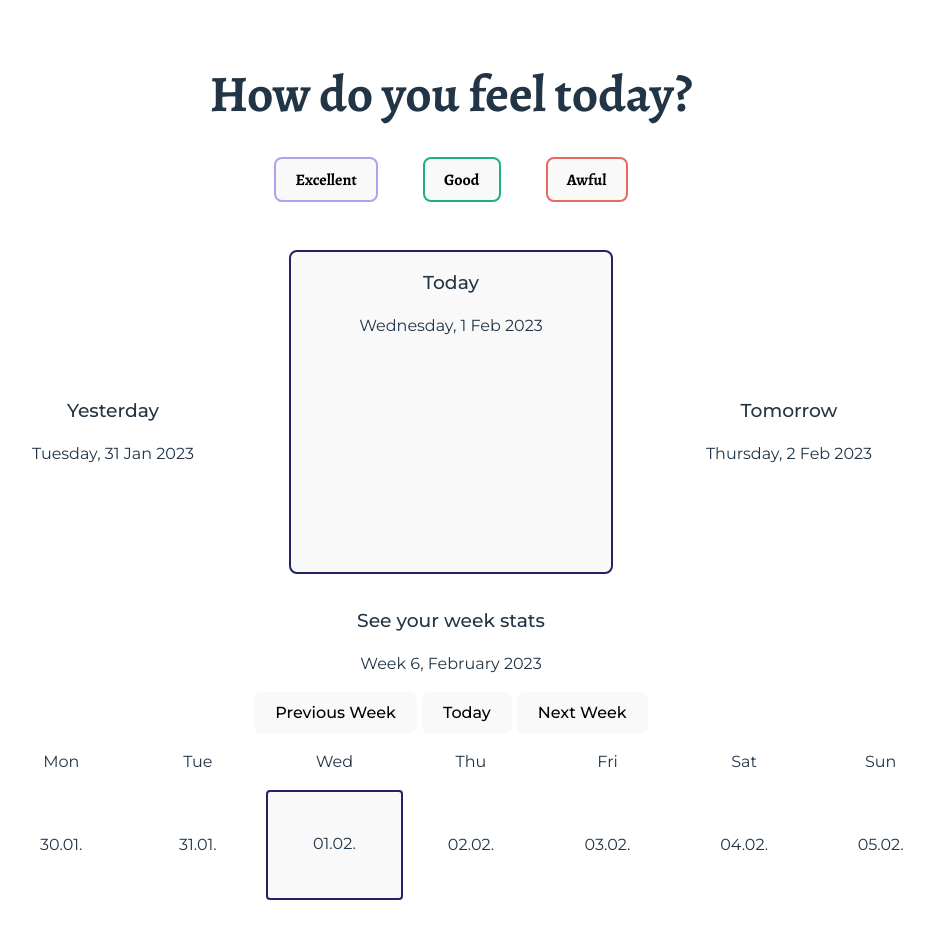
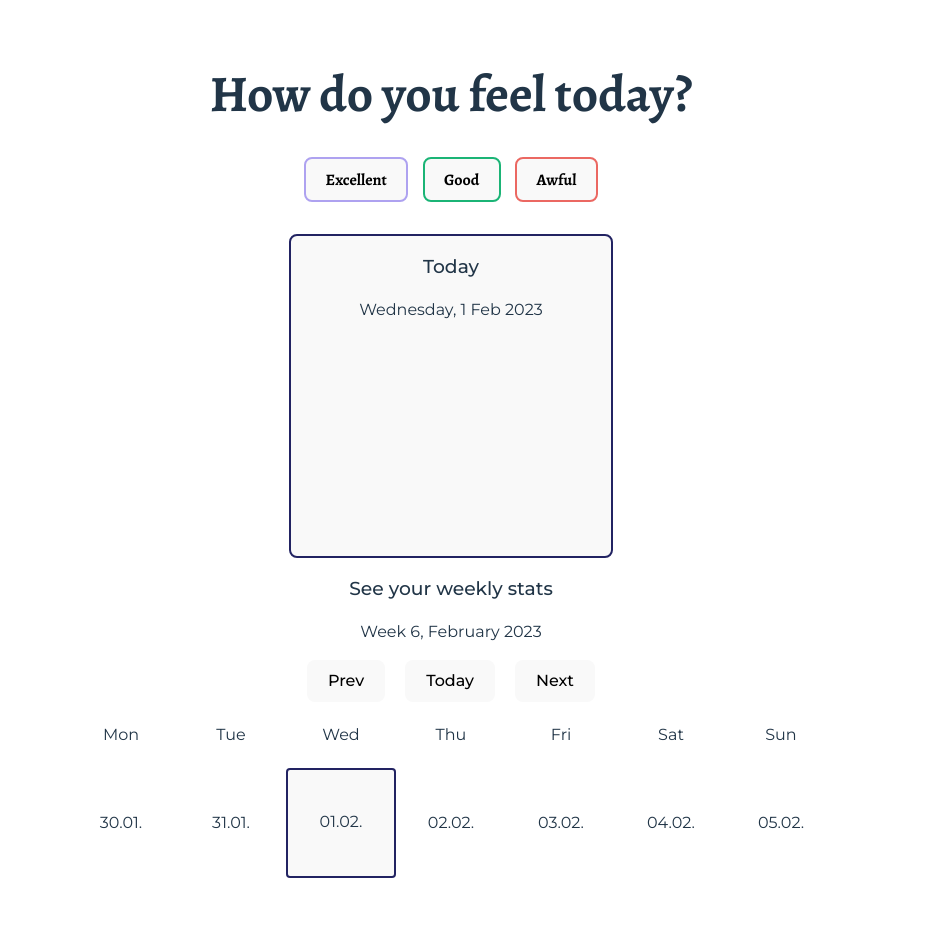
Before and after one commit to ni4yja/mood-app, a Vue app: page / in a window 1280 px wide. Shown: the top 938 px of the page, without its empty margins (189-1123 px from the left). Built offline with nearby package versions, Linux system fonts and the light colour scheme; the HTML template or start-up script is replaced by a standard one.

Commit message:
fix responsive

```diff
--- a/src/App.vue
+++ b/src/App.vue
@@ -16,8 +16,6 @@ const timestamp = new Date().getTime(today.value) / 1000
 
 const formattedDates = ref({
   today: dayjs().format('dddd, D MMM YYYY'),
-  yesterday: dayjs().subtract(1, 'days').format('dddd, D MMM YYYY'),
-  tomorrow: dayjs().add(1, 'days').format('dddd, D MMM YYYY')
 })
 
 const setMoodStats = (date, timestamp, mood) => {
@@ -61,13 +59,6 @@ const closeModal = () => {
       Awful
     </button>
   </div>
-  <div class="today-mood">
-    <div class="view-more yesterday">
-      <div class="day-title">
-        <h3>Yesterday</h3>
-        <p>{{ formattedDates.yesterday }}</p>
-      </div>
-    </div>
   <div class="day-card today" :class="todayMood?.color">
     <div class="day-title">
       <h3>Today</h3>
@@ -80,20 +71,12 @@ const closeModal = () => {
       </button>
     </div>
   </div>
-    <div class="view-more tomorrow">
-      <div class="day-title">
-        <h3>Tomorrow</h3>
-        <p>{{ formattedDates.tomorrow }}</p>
-      </div>
-    </div>
-  </div>
   <CalendarWeek />
   <AddNoteModal v-if="isModalOpen" :isModalOpen="isModalOpen" :todayRecord="todayMood" @hide-modal="closeModal" />
 </template>
 
 <style scoped>
 .mood-options {
-  max-width: 40%;
   margin: 0 auto 2rem;
   display: flex;
   justify-content: space-around;
@@ -128,14 +111,7 @@ button.awful:hover {
   background: #eb6862;
 }
 
-.today-mood {
-  display: flex;
-  justify-content: space-between;
-  align-items: center;
-}
-
 .day-card {
-  min-width: 20rem;
   min-height: 20rem;
   margin: 1rem;
   background-color: #f9f9f9;
@@ -190,4 +166,15 @@ button.awful:hover {
 .note-button:focus {
   outline-color: #fbf7ff;
 }
+
+@media (min-width: 768px) {
+  .mood-options {
+    max-width: 40%;
+  }
+
+  .day-card {
+    max-width: 20rem;
+    margin: 0 auto;
+  }
+}
 </style>
--- a/src/components/CalendarDateSelector.vue
+++ b/src/components/CalendarDateSelector.vue
@@ -26,17 +26,22 @@ const selectNext = () => {
 
 <template>
   <div class="calendar-date-selector">
-    <button @click="selectPrevious">Previous Week</button>
+    <button @click="selectPrevious">Prev</button>
     <button @click="selectCurrent">Today</button>
-    <button @click="selectNext">Next Week</button>
+    <button @click="selectNext">Next</button>
   </div>
 </template>
 
 <style>
 .calendar-date-selector {
-  max-width: 40%;
   margin: 1rem auto;
   display: flex;
   justify-content: space-around;
 }
+
+@media (min-width: 768px) {
+  .calendar-date-selector {
+    max-width: 40%;
+  }
+}
 </style>
--- a/src/components/CalendarWeek.vue
+++ b/src/components/CalendarWeek.vue
@@ -31,32 +31,52 @@ const today = computed(() => dayjs().format('YYYY-MM-DD'))
 </script>
 
 <template>
-  <h3>See your week stats</h3>
+  <h3>See your weekly stats</h3>
   <div class="calendar-week">
     <div class="calendar-week-header">
       <CalendarDateIndicator :selected-date="selectedDate" />
-      <CalendarDateSelector
-        :current-date="today"
-        :selected-date="selectedDate"
-        @dateSelected="selectDate"
-      />
+      <CalendarDateSelector :current-date="today" :selected-date="selectedDate" @dateSelected="selectDate" />
     </div>
-    <CalendarWeekdays />
+    <div class="weekdays-grid">
+      <CalendarWeekdays />
+    </div>
     <ol class="days-grid">
-      <CalendarWeekDayItem
-        v-for="day in weekdays"
-        :key="day.date"
-        :day="day"
-        :is-today="day.date === today"
-      />
+      <CalendarWeekDayItem v-for="day in weekdays" :key="day.date" :day="day" :is-today="day.date === today" />
     </ol>
   </div>
 </template>
 
 <style>
-.days-grid {
+.calendar-week {
+  display: grid;
+  grid-template-areas:
+    "head head head"
+    "weekdays days days"
+    "weekdays days days";
+}
+
+.calendar-week>.calendar-week-header {
+  grid-area: head;
+}
+
+.calendar-week>.weekdays-grid {
+  grid-area: weekdays;
+}
+
+.calendar-week>.days-grid {
   list-style: none;
+  padding: 0;
+  grid-area: days;
   display: grid;
-  grid-template-columns: repeat(7, 1fr);
+}
+
+@media (min-width: 768px) {
+  .calendar-week {
+    display: block;
+  }
+
+  .days-grid {
+    grid-template-columns: repeat(7, 1fr);
+  }
 }
 </style>
--- a/src/components/CalendarWeekDayItem.vue
+++ b/src/components/CalendarWeekDayItem.vue
@@ -56,7 +56,7 @@ const dayClasses = computed(() => ({
 <style scoped>
 .calendar-day {
   position: relative;
-  min-height: 100px;
+  min-height: 50px;
   padding: 5px;
   display: flex;
   justify-content: center;
@@ -81,4 +81,11 @@ const dayClasses = computed(() => ({
 .calendar-day--awful {
   background: #eb6862;
 }
+
+@media (min-width: 768px) {
+  .calendar-day {
+    min-height: 100px;
+    min-width: 100px;
+  }
+}
 </style>
--- a/src/components/CalendarWeekdays.vue
+++ b/src/components/CalendarWeekdays.vue
@@ -14,11 +14,25 @@ const weekdays = computed(() => WEEKDAYS.value)
 <style scoped>
 .day-of-week {
   display: grid;
-  grid-template-columns: repeat(7, 1fr);
   list-style: none;
+  padding: 0;
 }
 
-.day-of-week > * {
-  text-align: center;
+.day-of-week>* {
+  min-height: 50px;
+  display: flex;
+  justify-content: center;
+  align-items: center;
+  padding: 5px;
+}
+
+@media (min-width: 768px) {
+  .day-of-week {
+    grid-template-columns: repeat(7, 1fr);
+  }
+
+  .day-of-week>* {
+    min-height: auto;
+  }
 }
 </style>
```
Lines whose indentation alone changed are shown as unchanged.
